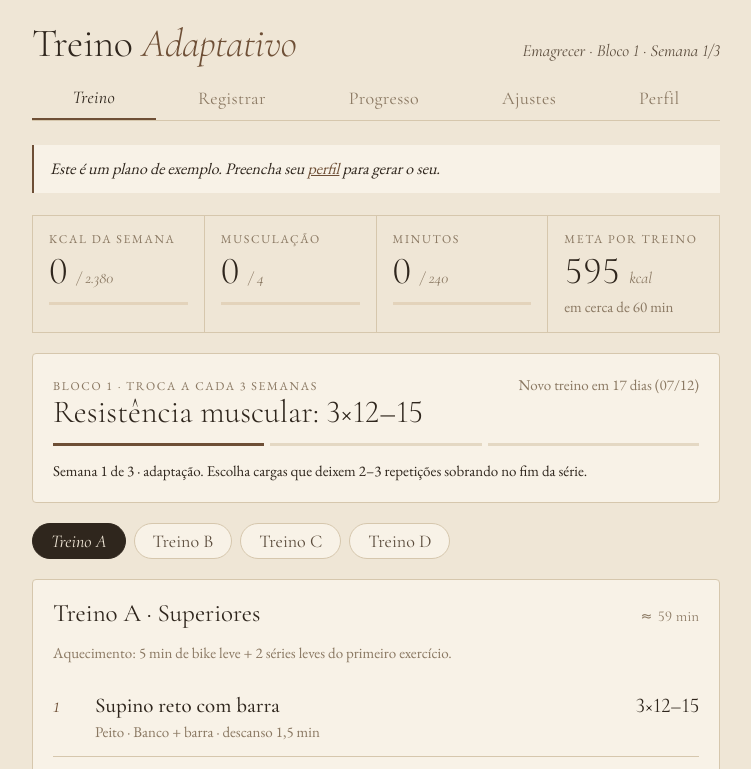
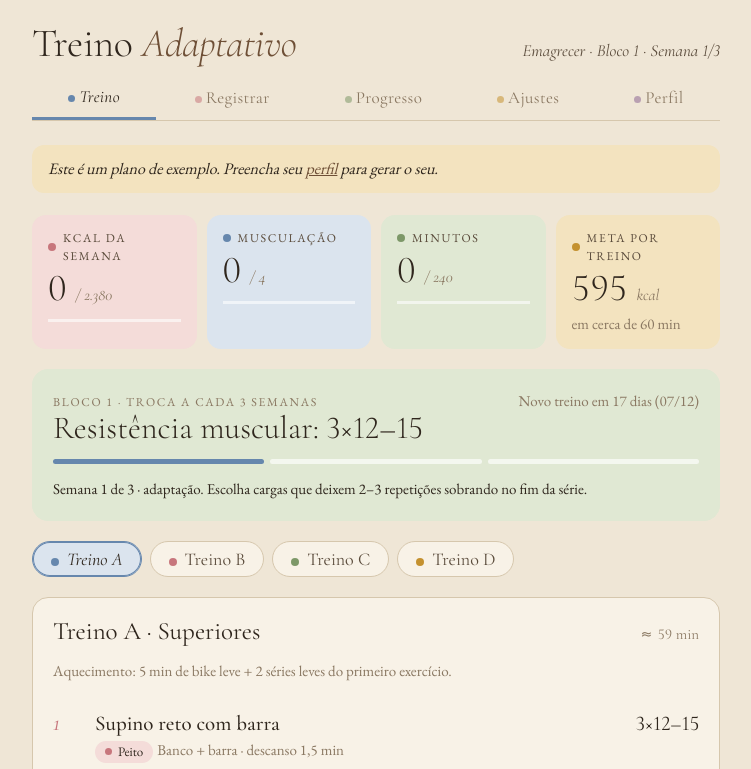
Before and after one commit to priscillacaojacintho-design/kd, a plain HTML site: page docs/index.html in a window 1280 px wide. Both pictures are taken after a click on the tab "Treino". Shown: the top 769 px of the page, without its empty margins (264-1015 px from the left). Drawn offline with nearby package versions, Linux system fonts and the light colour scheme.

Commit message:
Add soft color palette: tinted stat tiles, muscle-group chips, colored tabs and charts
Co-Authored-By: Claude Opus 5.5 <noreply@anthropic.com>
Claude-Session: https://claude.ai/code/session_01R8zrmzWmKJS8efVXhrkT68

```diff
--- a/docs/index.html
+++ b/docs/index.html
@@ -37,6 +37,13 @@
   --good-soft: #e1e2c6;
   --warn-soft: #f0dcbc;
   --bad-soft: #f1d4cb;
+  /* cores de apoio: marcam grupos, contadores e abas */
+  --rose: #c7767c; --rose-soft: #f4dcd9;
+  --sage: #7d9868; --sage-soft: #e0e8d3;
+  --blue: #6687ad; --blue-soft: #dbe4ee;
+  --ochre: #c4912f; --ochre-soft: #f3e3bf;
+  --plum: #8d6694; --plum-soft: #e9dcea;
+  --teal: #4a8a84; --teal-soft: #d4e7e3;
   --font-display: "Cormorant Garamond", "Garamond", "Times New Roman", serif;
   --font-body: "EB Garamond", "Garamond", Georgia, serif;
   --font-mono: "Cormorant Garamond", "Garamond", Georgia, serif;
@@ -56,40 +63,58 @@ h2 { font-size: 32px; }
 h3 { font-size: 25px; font-weight: 400; }
 .block-tag { font-family: var(--font-display); font-style: italic; font-size: 17px; color: var(--fg-2); }
 nav.tabs { display: flex; gap: 2px; margin-top: 14px; overflow-x: auto; scrollbar-width: none; }
-nav.tabs button { flex: 1 0 auto; background: none; border: 0; border-bottom: 1px solid transparent; padding: 8px 6px 10px; font: 400 18px var(--font-display); letter-spacing: .02em; color: var(--muted); cursor: pointer; }
-nav.tabs button[aria-selected="true"] { color: var(--fg); border-bottom: 2px solid var(--accent); font-style: italic; }
+nav.tabs button { flex: 1 0 auto; background: none; border: 0; border-bottom: 1px solid transparent; padding: 8px 4px 10px; font: 400 17px var(--font-display); letter-spacing: .02em; color: var(--muted); cursor: pointer; }
+nav.tabs button[aria-selected="true"] { color: var(--fg); border-bottom: 3px solid var(--c, var(--accent)); font-style: italic; }
+nav.tabs button::before { content: ""; display: inline-block; width: 7px; height: 7px; border-radius: 50%; background: var(--c); margin-right: 4px; vertical-align: middle; opacity: .55; }
+nav.tabs button[aria-selected="true"]::before { opacity: 1; }
 nav.tabs button:focus-visible, button:focus-visible, input:focus-visible, select:focus-visible, textarea:focus-visible { outline: 1px solid var(--accent); outline-offset: 2px; }
 main { display: grid; gap: 22px; padding-top: 24px; }
 section.view { display: grid; gap: 20px; }
-.card { background: var(--surface); border: 1px solid var(--line); border-radius: 4px; padding: 20px; display: grid; gap: 14px; min-width: 0; }
+.card { background: var(--surface); border: 1px solid var(--line); border-radius: 16px; padding: 20px; display: grid; gap: 14px; min-width: 0; }
 .muted { color: var(--muted); }
 .small { font-size: 15px; }
 .label { font-family: var(--font-body); font-size: 12px; text-transform: uppercase; letter-spacing: .14em; color: var(--muted); font-weight: 400; }
 .mono, .num { font-family: var(--font-mono); font-variant-numeric: lining-nums tabular-nums; }
-.banner { padding: 12px 16px; border-left: 2px solid var(--accent); background: var(--surface); color: var(--fg); font-size: 16px; font-style: italic; }
+.banner { padding: 12px 16px; border-radius: 12px; background: var(--ochre-soft); color: var(--fg); font-size: 16px; font-style: italic; }
 .banner a { color: var(--accent); }
-.stats { display: grid; grid-template-columns: repeat(auto-fit, minmax(150px, 1fr)); gap: 0; border-top: 1px solid var(--line); border-left: 1px solid var(--line); }
-.stat { background: transparent; border-right: 1px solid var(--line); border-bottom: 1px solid var(--line); padding: 14px 16px; display: grid; gap: 4px; align-content: start; }
-.card .stats { background: transparent; }
+.stats { display: grid; grid-template-columns: repeat(auto-fit, minmax(150px, 1fr)); gap: 10px; }
+.stat { --c: var(--accent); --cs: var(--surface); background: var(--cs); border-radius: 14px; padding: 14px 16px; display: grid; gap: 4px; align-content: start; }
+.stat .label { display: flex; align-items: center; gap: 7px; color: var(--fg-2); }
+.stat .label::before { content: ""; width: 8px; height: 8px; border-radius: 50%; background: var(--c); flex: none; }
+.stat .meter { background: rgba(255,255,255,.6); }
+.stat .meter > span { background: var(--c); }
+.c-rose { --c: var(--rose); --cs: var(--rose-soft); }
+.c-sage { --c: var(--sage); --cs: var(--sage-soft); }
+.c-blue { --c: var(--blue); --cs: var(--blue-soft); }
+.c-ochre { --c: var(--ochre); --cs: var(--ochre-soft); }
+.c-plum { --c: var(--plum); --cs: var(--plum-soft); }
+.c-teal { --c: var(--teal); --cs: var(--teal-soft); }
 .stat .v { font: 300 38px/1.05 var(--font-display); font-variant-numeric: lining-nums tabular-nums; color: var(--fg); }
 .stat .v small { font: italic 400 16px var(--font-display); color: var(--muted); }
 .meter { height: 3px; background: var(--accent-soft); border-radius: 0; overflow: hidden; margin-top: 6px; }
 .meter > span { display: block; height: 100%; background: var(--accent); }
-.meter.ok > span { background: var(--good); }
+.stat .meter.ok > span, .meter.ok > span { background: var(--good); }
 /* plano */
 .days { display: flex; gap: 8px; flex-wrap: wrap; }
 .days button { border: 1px solid var(--line); background: var(--surface); color: var(--fg-2); border-radius: 999px; padding: 6px 18px; font: 400 18px var(--font-display); cursor: pointer; }
-.days button[aria-pressed="true"] { background: var(--fg); color: var(--bg); border-color: var(--fg); font-style: italic; }
+.days button::before { content: ""; display: inline-block; width: 8px; height: 8px; border-radius: 50%; background: var(--c); margin-right: 8px; vertical-align: middle; }
+.days button[aria-pressed="true"] { background: var(--cs); color: var(--fg); border-color: var(--c); font-style: italic; box-shadow: inset 0 0 0 1px var(--c); }
 .ex { display: grid; grid-template-columns: 30px 1fr auto; gap: 2px 12px; align-items: baseline; padding: 12px 0; border-top: 1px solid var(--line); }
 .ex:first-of-type { border-top: 0; }
-.ex .n { font: italic 300 24px var(--font-display); color: var(--accent); }
+.ex .n { font: italic 400 24px var(--font-display); color: var(--c, var(--accent)); }
+.chip { display: inline-flex; align-items: center; gap: 6px; background: var(--cs); color: var(--fg); border-radius: 999px; padding: 1px 10px; font-size: 13px; margin-right: 4px; }
+.chip::before { content: ""; width: 7px; height: 7px; border-radius: 50%; background: var(--c); }
 .ex .name { font: 500 21px/1.2 var(--font-display); }
 .ex .scheme { font: 400 21px var(--font-display); font-variant-numeric: lining-nums; text-align: right; white-space: nowrap; color: var(--fg); }
 .ex .meta { grid-column: 2 / 4; font-size: 15px; color: var(--muted); }
 .phase { display: grid; grid-template-columns: repeat(3, 1fr); gap: 6px; }
 .phase span { height: 3px; background: var(--surface-2); }
-.phase span.on { background: var(--accent); }
-.phase span.done { background: var(--fg-2); opacity: .45; }
+.phase span:nth-child(1) { --c: var(--blue); } .phase span:nth-child(2) { --c: var(--ochre); } .phase span:nth-child(3) { --c: var(--rose); }
+.phase span { height: 5px; border-radius: 3px; }
+.phase span.on { background: var(--c); }
+.phase span.done { background: var(--c); opacity: .35; }
+.card.tint { background: var(--sage-soft); border-color: transparent; }
+.card.tint .phase span:not(.on):not(.done) { background: rgba(255,255,255,.65); }
 /* forms */
 form { display: grid; gap: 14px; }
 .grid2 { display: grid; grid-template-columns: repeat(auto-fit, minmax(150px, 1fr)); gap: 14px; }
@@ -128,19 +153,19 @@ td.num { font-size: 19px; }
 .chart svg { display: block; width: 100%; height: auto; overflow: visible; }
 .chart text { fill: var(--muted); font: 12px var(--font-display); font-variant-numeric: lining-nums; }
 .chart .grid { stroke: var(--line); stroke-width: 1; }
-.chart .bar { fill: var(--accent); }
-.chart .bar.ok { fill: var(--good); }
+.chart .bar { fill: var(--rose); }
+.chart .bar.ok { fill: var(--sage); }
 .chart .target { stroke: var(--fg); stroke-width: 1.5; }
-.chart .wline { stroke: var(--accent); stroke-width: 2; fill: none; stroke-linejoin: round; stroke-linecap: round; }
-.chart .wdot { fill: var(--accent); stroke: var(--surface); stroke-width: 2; }
-.chart .goal { stroke: var(--good); stroke-width: 1.5; }
+.chart .wline { stroke: var(--blue); stroke-width: 2; fill: none; stroke-linejoin: round; stroke-linecap: round; }
+.chart .wdot { fill: var(--blue); stroke: var(--surface); stroke-width: 2; }
+.chart .goal { stroke: var(--sage); stroke-width: 1.5; }
 .chart .hit { fill: transparent; cursor: pointer; }
 .tip { position: absolute; pointer-events: none; background: var(--fg); color: var(--bg); font: italic 15px var(--font-display); padding: 5px 10px; border-radius: 3px; white-space: nowrap; transform: translate(-50%, -115%); }
 .key { display: flex; gap: 16px; flex-wrap: wrap; font-size: 15px; font-style: italic; color: var(--fg-2); }
 .key i { display: inline-block; width: 16px; height: 1.5px; background: var(--fg); vertical-align: middle; margin-right: 6px; }
-.key i.sw { height: 10px; width: 10px; border-radius: 2px; background: var(--accent); }
-.key i.sw.ok { background: var(--good); }
-@media (max-width: 420px) { h1 { font-size: 34px; } .stat .v { font-size: 32px; } .msg { grid-template-columns: 1fr; gap: 4px; } }
+.key i.sw { height: 10px; width: 10px; border-radius: 2px; background: var(--rose); }
+.key i.sw.ok { background: var(--sage); }
+@media (max-width: 420px) { nav.tabs button { font-size: 16px; padding-inline: 2px; } nav.tabs button:not([aria-selected="true"])::before { display: none; } h1 { font-size: 34px; } .stat .v { font-size: 32px; } .msg { grid-template-columns: 1fr; gap: 4px; } }
 @media (prefers-reduced-motion: no-preference) { .meter > span { transition: width .5s ease; } }
 </style>
 
@@ -151,11 +176,11 @@ td.num { font-size: 19px; }
       <span class="block-tag" id="blockTag">—</span>
     </div>
     <nav class="tabs" role="tablist">
-      <button role="tab" id="tab-treino" data-view="treino" aria-selected="true">Treino</button>
-      <button role="tab" id="tab-registrar" data-view="registrar" aria-selected="false">Registrar</button>
-      <button role="tab" id="tab-progresso" data-view="progresso" aria-selected="false">Progresso</button>
-      <button role="tab" id="tab-ajustes" data-view="ajustes" aria-selected="false">Ajustes</button>
-      <button role="tab" id="tab-perfil" data-view="perfil" aria-selected="false">Perfil</button>
+      <button role="tab" id="tab-treino" data-view="treino" style="--c:var(--blue)" aria-selected="true">Treino</button>
+      <button role="tab" id="tab-registrar" data-view="registrar" style="--c:var(--rose)" aria-selected="false">Registrar</button>
+      <button role="tab" id="tab-progresso" data-view="progresso" style="--c:var(--sage)" aria-selected="false">Progresso</button>
+      <button role="tab" id="tab-ajustes" data-view="ajustes" style="--c:var(--ochre)" aria-selected="false">Ajustes</button>
+      <button role="tab" id="tab-perfil" data-view="perfil" style="--c:var(--plum)" aria-selected="false">Perfil</button>
     </nav>
   </header>
 
@@ -166,7 +191,7 @@ td.num { font-size: 19px; }
     <!-- TREINO -->
     <section class="view" id="view-treino">
       <div class="stats" id="weekStats"></div>
-      <div class="card">
+      <div class="card tint">
         <div class="weekhead">
           <div>
             <div class="label" id="phaseLabel">Bloco</div>
@@ -361,6 +386,8 @@ const LIB = {
     {n:"Prancha lateral", eq:"Colchonete", t:1}
   ]
 };
+const GROUP_C = {peito:"rose", costas:"blue", ombros:"ochre", biceps:"plum", triceps:"plum", quadriceps:"sage", posterior:"teal", gluteos:"rose", panturrilha:"sage", core:"ochre"};
+const DAY_C = ["blue","rose","sage","ochre","plum","teal"];
 const GROUP_PT = {peito:"Peito", costas:"Costas", ombros:"Ombros", biceps:"Bíceps", triceps:"Tríceps", quadriceps:"Quadríceps", posterior:"Posterior", gluteos:"Glúteos", panturrilha:"Panturrilha", core:"Core"};
 
 /* ============ DIVISÕES ============ */
@@ -625,11 +652,11 @@ function renderTreino({ p, ev, plan }) {
   const kcal = L.reduce((a,l)=>a+l.kcal,0), min = L.reduce((a,l)=>a+l.min,0);
   const pct = Math.min(100, Math.round(kcal / target * 100));
   $("weekStats").innerHTML = `
-    <div class="stat"><span class="label">Kcal da semana</span><span class="v num">${nf(kcal)} <small>/ ${nf(target)}</small></span><div class="meter ${pct>=100?"ok":""}"><span style="width:${pct}%"></span></div></div>
-    <div class="stat"><span class="label">Musculação</span><span class="v num">${G.length} <small>/ ${p.days}</small></span><div class="meter ${G.length>=p.days?"ok":""}"><span style="width:${Math.min(100, G.length/p.days*100)}%"></span></div></div>
-    ${p.pilates ? `<div class="stat"><span class="label">Pilates</span><span class="v num">${pil} <small>/ ${p.pilates}</small></span><div class="meter ${pil>=p.pilates?"ok":""}"><span style="width:${Math.min(100, pil/p.pilates*100)}%"></span></div></div>` : ""}
-    <div class="stat"><span class="label">Minutos</span><span class="v num">${nf(min)} <small>/ ${p.days*p.dur + (p.pilates||0)*50}</small></span><div class="meter ${min>=p.days*p.dur+(p.pilates||0)*50?"ok":""}"><span style="width:${Math.min(100, min/(p.days*p.dur+(p.pilates||0)*50)*100)}%"></span></div></div>
-    <div class="stat"><span class="label">Meta por treino</span><span class="v num">${nf(target/(p.days + (p.pilates||0)))} <small>kcal</small></span><span class="small muted">${p.pilates ? "por sessão, academia ou pilates" : `em cerca de ${p.dur} min`}</span></div>`;
+    <div class="stat c-rose"><span class="label">Kcal da semana</span><span class="v num">${nf(kcal)} <small>/ ${nf(target)}</small></span><div class="meter ${pct>=100?"ok":""}"><span style="width:${pct}%"></span></div></div>
+    <div class="stat c-blue"><span class="label">Musculação</span><span class="v num">${G.length} <small>/ ${p.days}</small></span><div class="meter ${G.length>=p.days?"ok":""}"><span style="width:${Math.min(100, G.length/p.days*100)}%"></span></div></div>
+    ${p.pilates ? `<div class="stat c-plum"><span class="label">Pilates</span><span class="v num">${pil} <small>/ ${p.pilates}</small></span><div class="meter ${pil>=p.pilates?"ok":""}"><span style="width:${Math.min(100, pil/p.pilates*100)}%"></span></div></div>` : ""}
+    <div class="stat c-sage"><span class="label">Minutos</span><span class="v num">${nf(min)} <small>/ ${p.days*p.dur + (p.pilates||0)*50}</small></span><div class="meter ${min>=p.days*p.dur+(p.pilates||0)*50?"ok":""}"><span style="width:${Math.min(100, min/(p.days*p.dur+(p.pilates||0)*50)*100)}%"></span></div></div>
+    <div class="stat c-ochre"><span class="label">Meta por treino</span><span class="v num">${nf(target/(p.days + (p.pilates||0)))} <small>kcal</small></span><span class="small muted">${p.pilates ? "por sessão, academia ou pilates" : `em cerca de ${p.dur} min`}</span></div>`;
   $("phaseLabel").textContent = `Bloco ${plan.block+1} · troca a cada 3 semanas`;
   $("phaseTitle").textContent = `${plan.scheme.name}: ${plan.scheme.s}×${plan.scheme.r}`;
   const start = mondayOf(parse(p.start));
@@ -639,17 +666,17 @@ function renderTreino({ p, ev, plan }) {
   [...$("phaseBar").children].forEach((s, i) => s.className = i < plan.wib ? "done" : i === plan.wib ? "on" : "");
   $("phaseNote").textContent = plan.note + (ev.reached ? " Você atingiu seu peso meta. Considere mudar o objetivo no perfil." : "");
   if (ui.day >= plan.days.length) ui.day = 0;
-  $("dayPicker").innerHTML = plan.days.map((d, i) => `<button type="button" data-day="${i}" aria-pressed="${i===ui.day}">Treino ${String.fromCharCode(65+i)}</button>`).join("");
+  $("dayPicker").innerHTML = plan.days.map((d, i) => `<button type="button" class="c-${DAY_C[i % DAY_C.length]}" data-day="${i}" aria-pressed="${i===ui.day}">Treino ${String.fromCharCode(65+i)}</button>`).join("");
   const d = plan.days[ui.day];
   const cardioTxt = ev.adj.hiit ? `Intervalado: ${plan.cardioOpt.hiit}` : plan.cardioOpt.d;
   $("dayCard").innerHTML = `
     <div class="weekhead"><h3>Treino ${String.fromCharCode(65+ui.day)} · ${esc(d.name)}</h3><span class="small muted num">≈ ${8 + d.strengthMin + d.cardio} min</span></div>
     <div class="small muted">Aquecimento: 5 min de bike leve + 2 séries leves do primeiro exercício.${p.pilates ? " Abdômen e core ficam por conta do pilates." : ""}</div>
     <div>${d.exs.map((e, i) => `
-      <div class="ex"><span class="n">${i+1}</span><span class="name">${esc(e.n)}</span><span class="scheme">${e.s}×${esc(e.r)}</span>
-      <span class="meta">${GROUP_PT[e.g]} · ${esc(e.eq)} · descanso ${e.rest >= 60 ? (e.rest/60).toString().replace(".", ",") + " min" : e.rest + " s"}</span></div>`).join("")}
+      <div class="ex c-${GROUP_C[e.g]}"><span class="n">${i+1}</span><span class="name">${esc(e.n)}</span><span class="scheme">${e.s}×${esc(e.r)}</span>
+      <span class="meta"><span class="chip">${GROUP_PT[e.g]}</span>${esc(e.eq)} · descanso ${e.rest >= 60 ? (e.rest/60).toString().replace(".", ",") + " min" : e.rest + " s"}</span></div>`).join("")}
     </div>
-    ${d.cardio > 0 ? `<div class="ex" style="border-top:1px solid var(--line)"><span class="n">+</span><span class="name">Cardio: ${esc(plan.cardioOpt.n)}</span><span class="scheme">${d.cardio} min</span><span class="meta">${esc(cardioTxt)}</span></div>` : ""}
+    ${d.cardio > 0 ? `<div class="ex c-teal" style="border-top:1px solid var(--line)"><span class="n">+</span><span class="name">Cardio: ${esc(plan.cardioOpt.n)}</span><span class="scheme">${d.cardio} min</span><span class="meta">${esc(cardioTxt)}</span></div>` : ""}
     ${d.cardioExtra > 0 ? `<div class="small muted">Os ajustes pedem mais ${d.cardioExtra} min de cardio do que cabem nesta sessão. Faça esse tempo em outro dia ou em uma caminhada.</div>` : ""}`;
 }
 function renderLogForm({ plan }) {
@@ -668,10 +695,10 @@ function renderAdjust({ p, ev }) {
   const a = ev.adj;
   const sign = n => (n > 0 ? "+" : n < 0 ? "−" : "") + Math.abs(n);
   $("adjStats").innerHTML = `
-    <div class="stat"><span class="label">Cardio por treino</span><span class="v num">${Math.max(0, CARDIO_BASE[p.goal]+a.cardio)} <small>min (${sign(a.cardio)})</small></span></div>
-    <div class="stat"><span class="label">Séries extras</span><span class="v num">${sign(a.volume) || "0"} <small>por exercício</small></span></div>
-    <div class="stat"><span class="label">Meta semanal</span><span class="v num">${nf(weeklyKcalTarget(p, a))} <small>kcal (${Math.round(a.kcalFactor*100)}%)</small></span></div>
-    <div class="stat"><span class="label">Cardio</span><span class="v" style="font-size:26px">${a.hiit ? "Intervalado" : "Contínuo"}</span></div>`;
+    <div class="stat c-teal"><span class="label">Cardio por treino</span><span class="v num">${Math.max(0, CARDIO_BASE[p.goal]+a.cardio)} <small>min (${sign(a.cardio)})</small></span></div>
+    <div class="stat c-blue"><span class="label">Séries extras</span><span class="v num">${sign(a.volume) || "0"} <small>por exercício</small></span></div>
+    <div class="stat c-rose"><span class="label">Meta semanal</span><span class="v num">${nf(weeklyKcalTarget(p, a))} <small>kcal (${Math.round(a.kcalFactor*100)}%)</small></span></div>
+    <div class="stat c-ochre"><span class="label">Cardio</span><span class="v" style="font-size:26px">${a.hiit ? "Intervalado" : "Contínuo"}</span></div>`;
   const labels = {up:"Aumentou", down:"Reduziu", ok:"Mantido", bad:"Atenção"};
   if (!ev.weeks.length) { $("adjLog").innerHTML = `<div class="card"><p class="muted" style="margin:0">Os ajustes começam quando a primeira semana do programa terminar. Registre cada treino com kcal e tempo, e o peso pelo menos uma vez por semana.</p></div>`; return; }
   $("adjLog").innerHTML = ev.weeks.slice().reverse().map(w => {
@@ -699,10 +726,10 @@ function renderProgress({ p, ev }) {
     }
   } else if (!p.target) proj = "Defina um peso meta";
   $("progStats").innerHTML = `
-    <div class="stat"><span class="label">Kcal totais</span><span class="v num">${nf(totalK)}</span><span class="small muted">≈ ${(totalK/7700).toFixed(1).replace(".", ",")} kg de gordura em energia</span></div>
-    <div class="stat"><span class="label">Tempo total</span><span class="v num">${Math.floor(totalM/60)}h${String(totalM%60).padStart(2,"0")}</span><span class="small muted">${all.filter(isGym).length} treinos${all.some(isPilates) ? ` · ${all.filter(isPilates).length} pilates` : ""}</span></div>
-    <div class="stat"><span class="label">Peso</span><span class="v num">${lastW.toFixed(1).replace(".", ",")} <small>kg</small></span><span class="small muted">${p.target ? "meta " + p.target.toFixed(1).replace(".", ",") + " kg" : "sem meta"}</span></div>
-    <div class="stat"><span class="label">Previsão até a meta</span><span class="v" style="font-size:26px">${esc(proj)}</span></div>`;
+    <div class="stat c-rose"><span class="label">Kcal totais</span><span class="v num">${nf(totalK)}</span><span class="small muted">≈ ${(totalK/7700).toFixed(1).replace(".", ",")} kg de gordura em energia</span></div>
+    <div class="stat c-sage"><span class="label">Tempo total</span><span class="v num">${Math.floor(totalM/60)}h${String(totalM%60).padStart(2,"0")}</span><span class="small muted">${all.filter(isGym).length} treinos${all.some(isPilates) ? ` · ${all.filter(isPilates).length} pilates` : ""}</span></div>
+    <div class="stat c-blue"><span class="label">Peso</span><span class="v num">${lastW.toFixed(1).replace(".", ",")} <small>kg</small></span><span class="small muted">${p.target ? "meta " + p.target.toFixed(1).replace(".", ",") + " kg" : "sem meta"}</span></div>
+    <div class="stat c-plum"><span class="label">Previsão até a meta</span><span class="v" style="font-size:26px">${esc(proj)}</span></div>`;
   // gráfico kcal semanal (últimas 8 semanas)
   const weeksN = 8, cw = ev.curWeek;
   const from = Math.max(0, cw - weeksN + 1);
@@ -722,9 +749,9 @@ function renderProgress({ p, ev }) {
   const prot = { emagrecer:1.8, definicao:2.0, hipertrofia:1.8, forca:1.8, condicionamento:1.4 }[p.goal];
   $("nutriCard").innerHTML = `<h3>Referência de alimentação</h3>
     <div class="stats">
-      <div class="stat"><span class="label">Gasto diário estimado</span><span class="v num">${nf(tdee)} <small>kcal</small></span></div>
-      <div class="stat"><span class="label">Consumo sugerido</span><span class="v num">${nf(tdee + delta)} <small>kcal/dia</small></span></div>
-      <div class="stat"><span class="label">Proteína</span><span class="v num">${nf(prot * lastW)} <small>g/dia</small></span></div>
+      <div class="stat c-ochre"><span class="label">Gasto diário estimado</span><span class="v num">${nf(tdee)} <small>kcal</small></span></div>
+      <div class="stat c-sage"><span class="label">Consumo sugerido</span><span class="v num">${nf(tdee + delta)} <small>kcal/dia</small></span></div>
+      <div class="stat c-rose"><span class="label">Proteína</span><span class="v num">${nf(prot * lastW)} <small>g/dia</small></span></div>
     </div>
     <p class="small muted" style="margin:0">Estimativa pela fórmula de Mifflin-St Jeor. Treino sozinho raramente fecha o déficit ou superávit; para um plano alimentar, procure um nutricionista.</p>`;
 }
--- a/docs/sw.js
+++ b/docs/sw.js
@@ -1,5 +1,5 @@
 // Funciona offline: guarda o app e as fontes no aparelho.
-const VERSION = "v1795187794";
+const VERSION = "v1795188287";
 const CACHE = "treino-" + VERSION;
 const CORE = ["./", "index.html", "manifest.webmanifest", "icons/icon-192-v2.png", "icons/icon-512-v2.png", "icons/apple-touch-icon-v2.png"];
 self.addEventListener("install", e => { e.waitUntil(caches.open(CACHE).then(c => c.addAll(CORE)).then(() => self.skipWaiting())); });
```
Also changed, not shown: index.html (+73 -46 lines).
